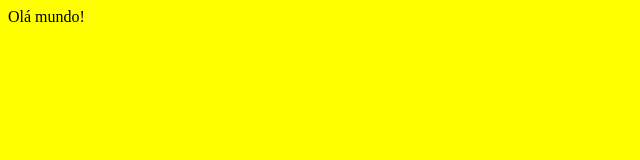
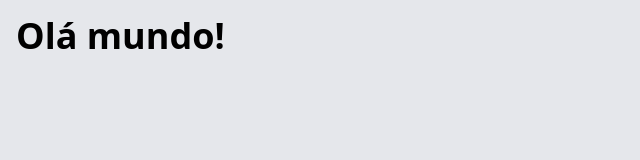
Before and after one commit to Bazegio/aula-react, a website: page src/index.html in a window 1280 px wide. Shown: the whole page, without its empty margins (0-640 px from the left). Drawn offline with nearby package versions, Linux system fonts and the light colour scheme; files that its build step writes are made by us from their sources.

Commit message:
feat: :lipstick: tailwind

```diff
--- a/package.json
+++ b/package.json
@@ -2,5 +2,11 @@
   "dependencies": {
     "dayjs": "^1.11.11",
     "express": "^4.19.2"
+  },
+  "scripts": {
+    "start": "node entry.js"
+  },
+  "devDependencies": {
+    "tailwindcss": "^3.4.6"
   }
 }
--- a/src/index.html
+++ b/src/index.html
@@ -3,9 +3,11 @@
 <head>
     <meta charset="UTF-8">
     <meta name="viewport" content="width=device-width, initial-scale=1.0">
+    <script src="https://cdn.tailwindcss.com"></script>
     <title>Document</title>
 </head>
-<body style="background-color: yellow;">
-    Olá mundo!
+<body class = "bg-gray-200 p-4">
+    <span class="Flex text-black font-semibold text-4xl">Olá mundo!</span>
+    <script src ="src/utils.js"></script>
 </body>
 </html>
--- /dev/null
+++ b/tailwind.config.js
@@ -0,0 +1,8 @@
+/** @type {import('tailwindcss').Config} */
+module.exports = {
+  content: [],
+  theme: {
+    extend: {},
+  },
+  plugins: [],
+}
```
Also changed, not shown: entry.js (renamed from index.js), 1 other file.
